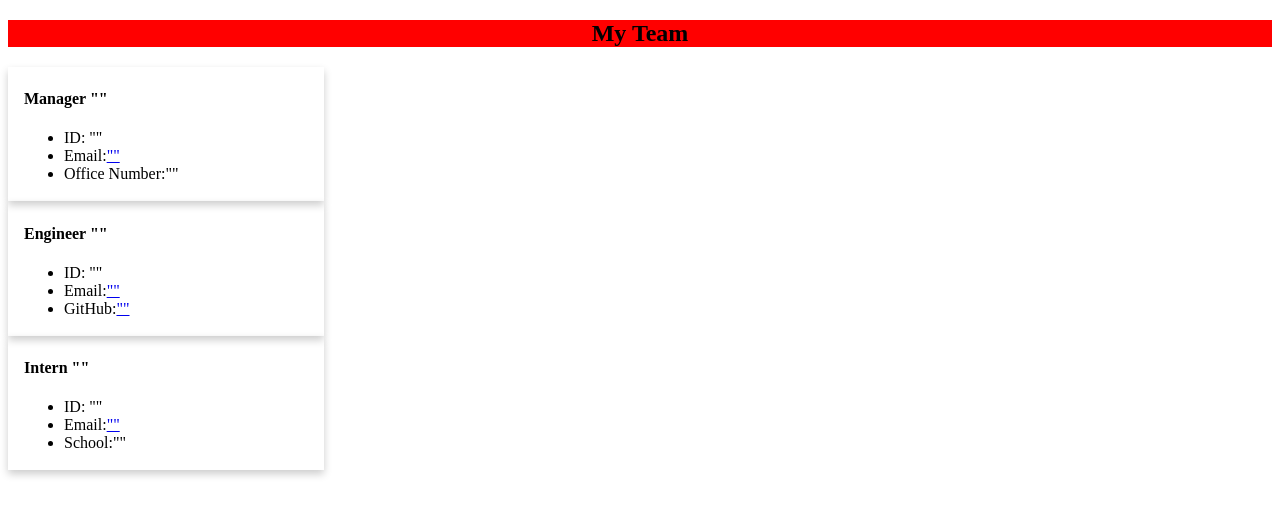
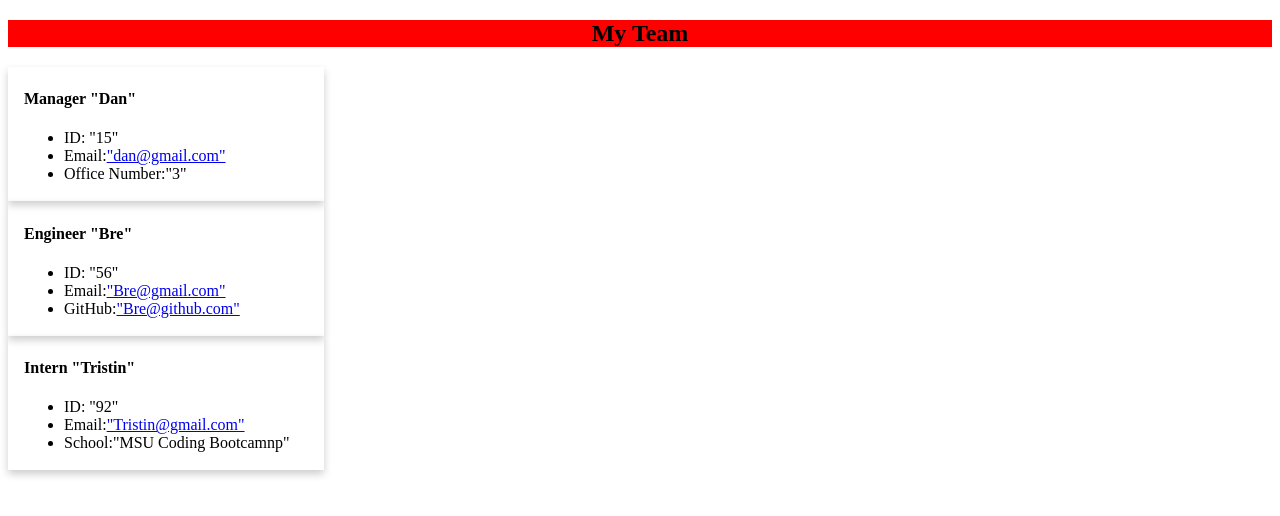
Before and after one commit to Callmeicanhelp/team-builder, a website: page dist/team.html in a window 1280 px wide. Drawn offline with Linux system fonts and the light colour scheme.

```diff
--- a/dist/team.html
+++ b/dist/team.html
@@ -20,12 +20,12 @@
                     <div class="container">
                         <h4>
                             Manager
-                            ""
+                            "Dan"
                         </h4>
                         <ul>
-                            <li>ID: ""</li>
-                            <li>Email:<a href="#">""</a></li>
-                            <li>Office Number:""</li>
+                            <li>ID: "15"</li>
+                            <li>Email:<a href="#">"dan@gmail.com"</a></li>
+                            <li>Office Number:"3"</li>
                         </ul>
                     </div>
                 </div>
@@ -33,12 +33,12 @@
                     <div class="container">
                         <h4>
                             Engineer
-                            ""
+                            "Bre"
                         </h4>
                         <ul>
-                            <li>ID: ""</li>
-                            <li>Email:<a href="#">""</a></li>
-                            <li>GitHub:<a href="#">""</a></li>
+                            <li>ID: "56"</li>
+                            <li>Email:<a href="#">"Bre@gmail.com"</a></li>
+                            <li>GitHub:<a href="#">"Bre@github.com"</a></li>
                         </ul>
                     </div>
                 </div>
@@ -46,12 +46,12 @@
                     <div class="container">
                         <h4>
                             Intern
-                            ""
+                            "Tristin"
                         </h4>
                         <ul>
-                            <li>ID: ""</li>
-                            <li>Email:<a href="#">""</a></li>
-                            <li>School:""</li>
+                            <li>ID: "92"</li>
+                            <li>Email:<a href="#">"Tristin@gmail.com"</a></li>
+                            <li>School:"MSU Coding Bootcamnp"</li>
                         </ul>
                     </div>
                 </div>
```
Also changed, not shown: README.md.
